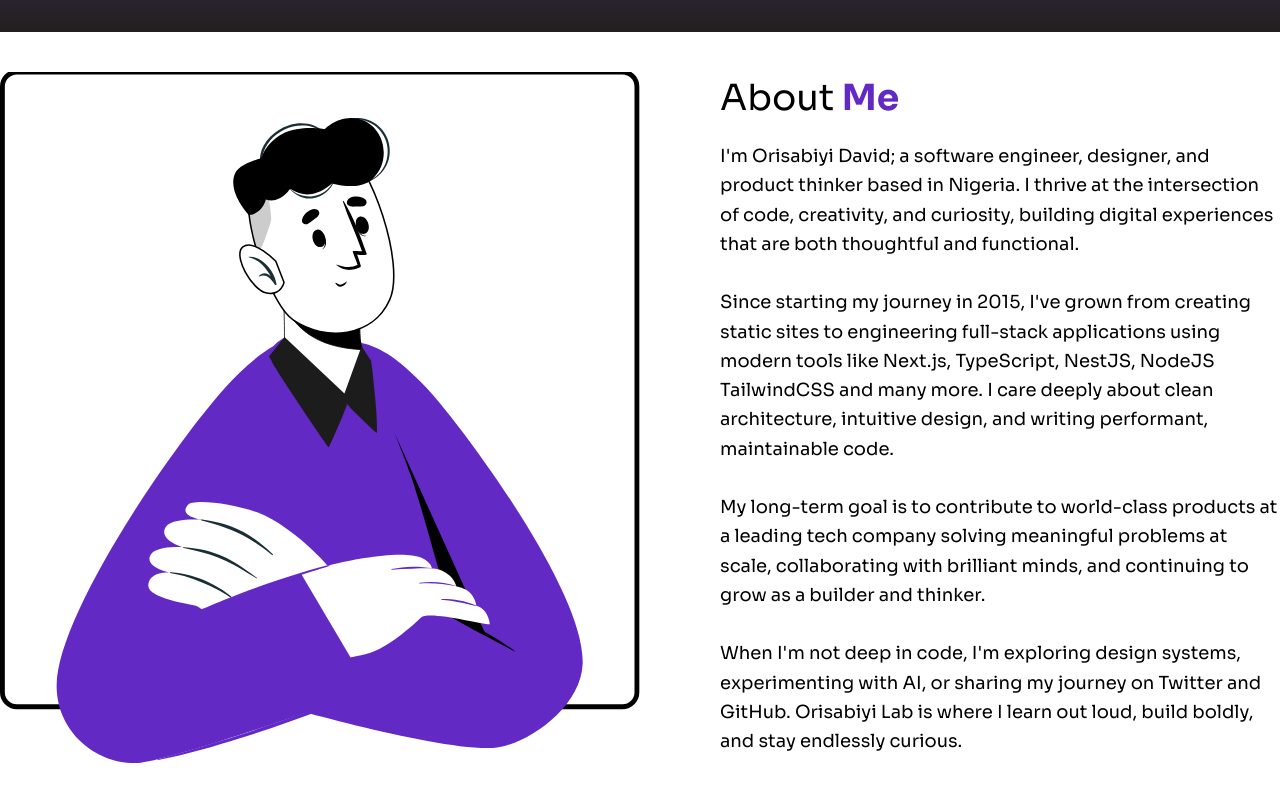
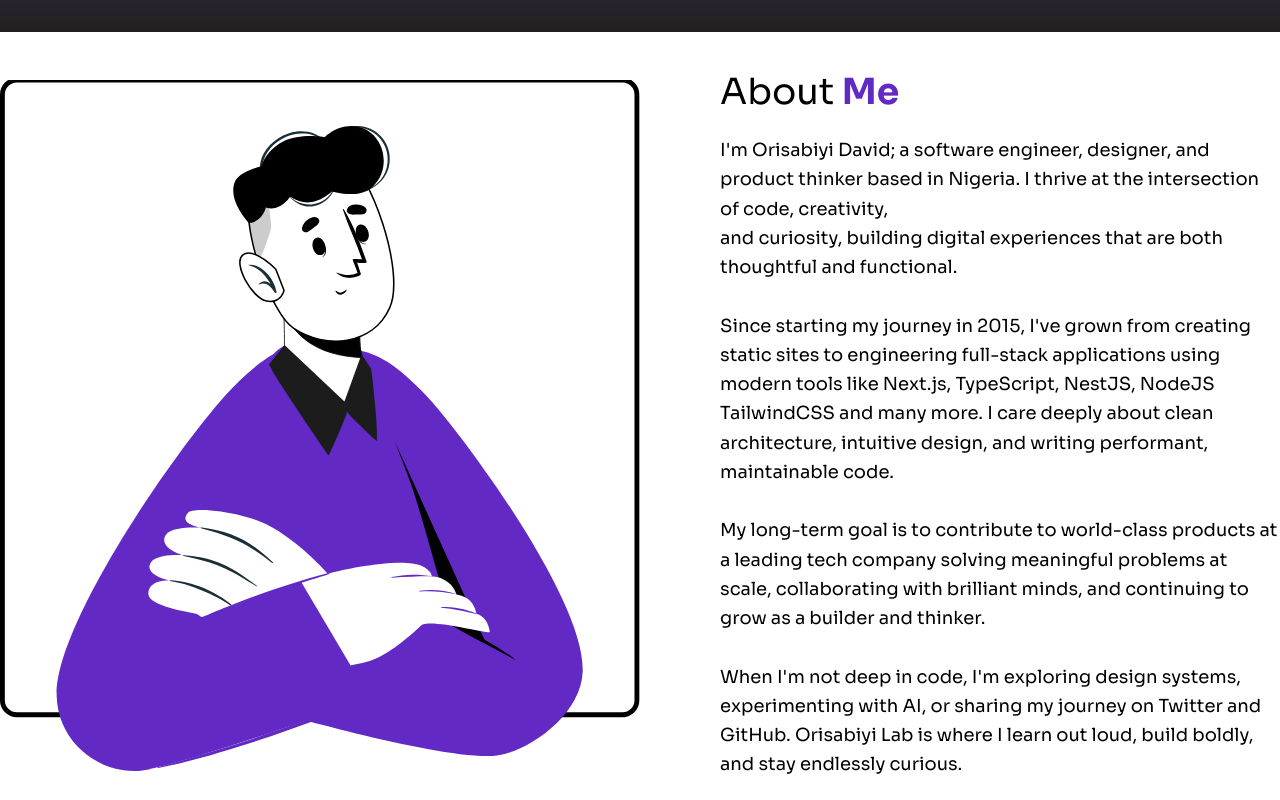
Before and after one commit to Orisabiyi/orisabiyi-lab, a Next.js app: page / in a window 1280 px wide. Shown: the part 2280-3080 px from the top of the page. Built offline with nearby package versions, Linux system fonts and the light colour scheme.

Commit message:
Add AboutSection content from external source for better maintainability and readability

```diff
--- a/components/about-section.tsx
+++ b/components/about-section.tsx
@@ -1,3 +1,4 @@
+import { about } from "@/lib/homepage-content";
 import Image from "next/image";
 
 export default function AboutSection() {
@@ -18,27 +19,12 @@ export default function AboutSection() {
           <span className="font-bold text-primary"> Me</span>
         </h2>
         <p className="text-lg leading-relaxed">
-          I&apos;m Orisabiyi David; a software engineer, designer, and product
-          thinker based in Nigeria. I thrive at the intersection of code,
-          creativity, and curiosity, building digital experiences that are both
-          thoughtful and functional.
-          <br />
-          <br />
-          Since starting my journey in 2015, I&apos;ve
-          grown from creating static sites to engineering full-stack
-          applications using modern tools like Next.js, TypeScript, NestJS, NodeJS
-          TailwindCSS and many more. I care deeply about clean architecture,
-          intuitive design, and writing performant, maintainable code.
-          <br />
-          <br />
-          My long-term goal is to contribute to world-class products at a leading
-          tech company solving meaningful problems at scale, collaborating
-          with brilliant minds, and continuing to grow as a builder and thinker.
-          <br />
-          <br />
-          When I&apos;m not deep in code, I&apos;m exploring design systems, experimenting
-          with AI, or sharing my journey on Twitter and GitHub. Orisabiyi Lab is
-          where I learn out loud, build boldly, and stay endlessly curious.
+          {about.body.replace(/<br \/>/g, "\n").replace(/<\/?p>/g, "").split("\n").map((line, index) => (
+            <span key={index}>
+              {line}
+              <br />
+            </span>
+          ))}
         </p>
       </div>
     </section>
--- /dev/null
+++ b/lib/homepage-content.ts
@@ -0,0 +1,10 @@
+export const about = {
+  body: `I'm Orisabiyi David; a software engineer, designer, and product thinker based in Nigeria. I thrive at the intersection of code, creativity,
+          and curiosity, building digital experiences that are both thoughtful and functional.
+
+          Since starting my journey in 2015, I've grown from creating static sites to engineering full-stack applications using modern tools like Next.js, TypeScript, NestJS, NodeJS TailwindCSS and many more. I care deeply about clean architecture, intuitive design, and writing performant, maintainable code.
+
+          My long-term goal is to contribute to world-class products at a leading tech company solving meaningful problems at scale, collaborating with brilliant minds, and continuing to grow as a builder and thinker.
+
+          When I'm not deep in code, I'm exploring design systems, experimenting with AI, or sharing my journey on Twitter and GitHub. Orisabiyi Lab is where I learn out loud, build boldly, and stay endlessly curious.`,
+}
```
